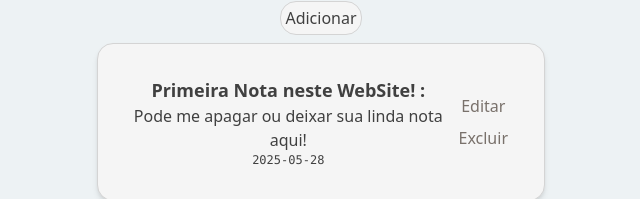
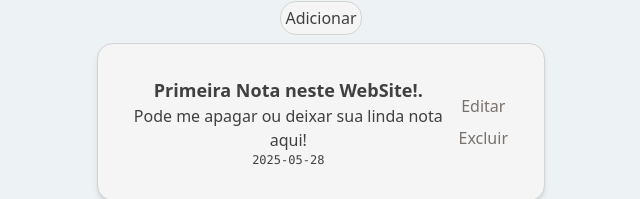
Before and after one commit to IsraelPina32/Sistema-Notas, a Vue app: page / in a window 1280 px wide. Shown: the part 400-599 px from the top of the page, without its empty margins (319-959 px from the left). Built offline with nearby package versions, Linux system fonts and the light colour scheme.

Commit message:
style:(NoteCard.vue): Adicioando um novo estilo ao meu componente.

```diff
--- a/src/components/NoteCard.vue
+++ b/src/components/NoteCard.vue
@@ -1,8 +1,8 @@
 <template>
     <div class="bg-neutral-100 border border-neutral-300  rounded-2xl p-7 mb-6 shadow-sm transition md:shadow-md flex justify-center items-center w-md">
         <div class="flex-1 p-1">
-            <h2 class="text-lg font-semibold text-neutral-700 dark:text-neutral-100 break-words">
-                {{ note.title }} :
+            <h2 class="text-lg font-semibold text-neutral-700  break-words">
+                {{ note.title }}.
             </h2>
             <p class="text-neutral-700">{{ note.content }}</p>
             <p class="text-xs text-neutral-700 font-mono ">{{ note.createdAt }}</p>
```
